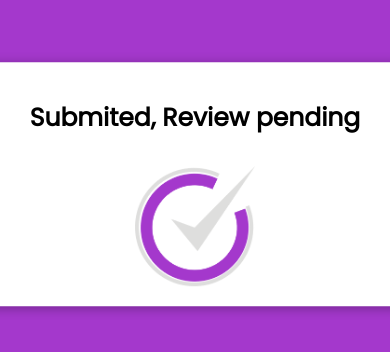
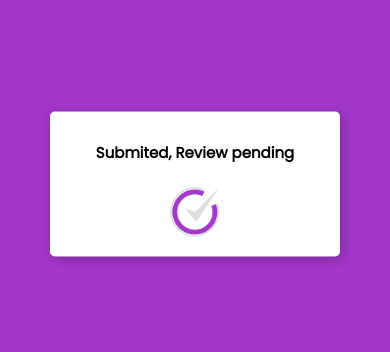
Before and after one commit to LuckyWebTech/thank-you, a plain HTML site: page index.html in a window 390 px wide. Shown: the part 238-590 px from the top of the page. Drawn offline with Linux system fonts and the light colour scheme.

Commit message:
second commit

```diff
--- a/index.html
+++ b/index.html
@@ -36,6 +36,20 @@ body{
   margin-top: 12px;
 }
 
+@media only screen and (max-width: 450px) {
+  .thanks_container{
+    width: 250px;
+  }
+
+  .thanks_container h1{
+    font-size: 15px;
+    color: var(--black)
+  }
+
+  .thanks_container img{
+    width: 20%;
+  }
+}
 </style>
 </head>
 <body>
```
